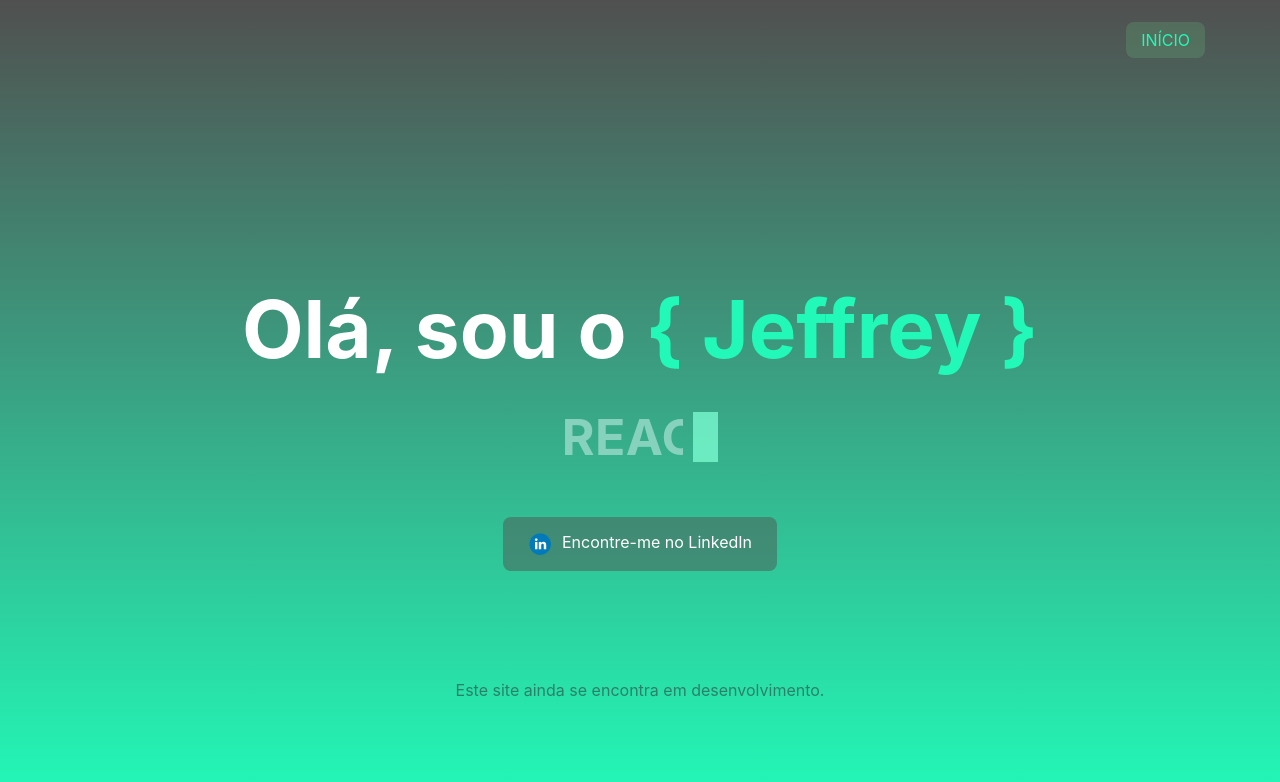
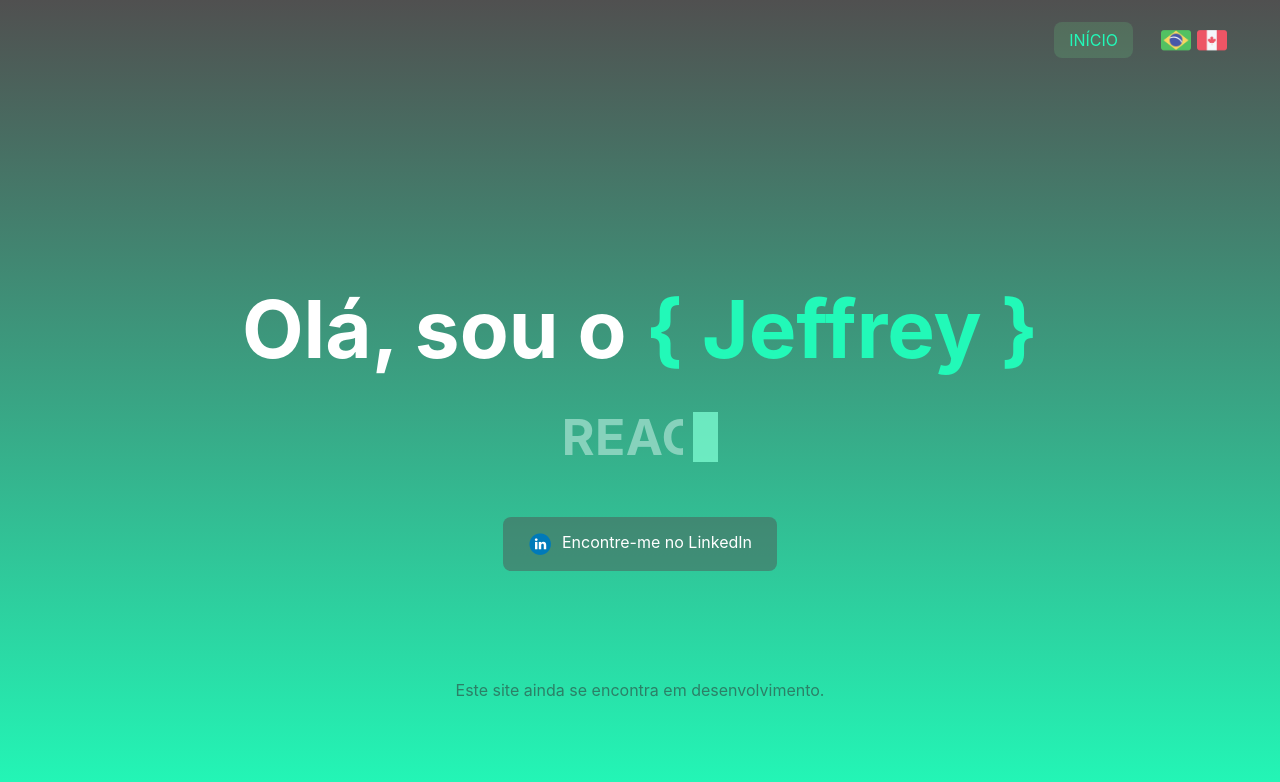
Before and after one commit to jeffreyalvr/portfolio-v1, a React (Vite) app: page / in a window 1280 px wide. Shown: the top 782 px of the page. Built offline with nearby package versions, Linux system fonts and the light colour scheme.

Commit message:
Adiciona ícones dos idiomas pt-br e en-ca e altera o elemento nav para incluí-los

```diff
--- a/src/components/Nav/index.jsx
+++ b/src/components/Nav/index.jsx
@@ -1,4 +1,7 @@
 import "./styles.css";
+
+import brazil_flag from "../../assets/images/brazil_flag.png";
+import canada_flag from "../../assets/images/canada_flag.png";
 
 const Nav = () => {
   return (
@@ -6,6 +9,14 @@ const Nav = () => {
       <div className="links">
         <div className="item active">início</div>
       </div>
+      <div className="languages">
+        <div className="item" title="Português">
+          <img src={brazil_flag} alt="PT-BR" />
+        </div>
+        <div className="item" title="English">
+          <img src={canada_flag} alt="EN-CA" />
+        </div>
+      </div>
     </nav>
   );
 };
```
Also changed, not shown: src/assets/images/brazil_flag.png (added), src/assets/images/canada_flag.png (added).
